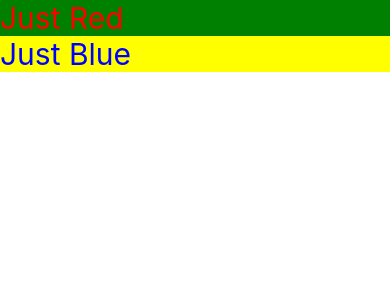
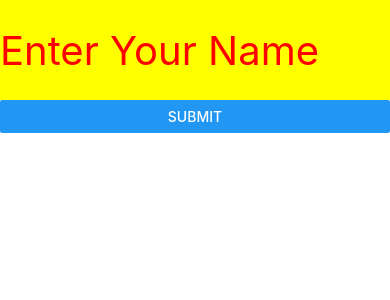
Before and after one commit to heyitsuzair/react-native-start, a React Native app: screen / in a window 390 px wide. Shown: the top 300 px of the page. Built offline with nearby package versions, Linux system fonts and the light colour scheme.

Commit message:
Text Input

```diff
--- a/App.js
+++ b/App.js
@@ -8,28 +8,30 @@
 
 import React from 'react';
 import {Text, View, StyleSheet} from 'react-native';
+import TextInputComp from './components/TextInput';
 
 const App = () => {
   return (
     <View>
-      <Text style={[styles.red, styles.fonts]}>Just Red</Text>
-      <Text style={[styles.others, styles.fonts]}>Just Blue</Text>
+      {/* <Text style={[styles.red, styles.fonts]}>Just Red</Text>
+      <Text style={[styles.others, styles.fonts]}>Just Blue</Text> */}
+      <TextInputComp />
     </View>
   );
 };
 
-const styles = StyleSheet.create({
-  red: {
-    color: 'red',
-    backgroundColor: 'green',
-  },
-  fonts: {
-    fontSize: 30,
-  },
-  others: {
-    color: 'blue',
-    backgroundColor: 'yellow',
-  },
-});
+// const styles = StyleSheet.create({
+//   red: {
+//     color: 'red',
+//     backgroundColor: 'green',
+//   },
+//   fonts: {
+//     fontSize: 30,
+//   },
+//   others: {
+//     color: 'blue',
+//     backgroundColor: 'yellow',
+//   },
+// });
 
 export default App;
--- /dev/null
+++ b/components/TextInput.js
@@ -0,0 +1,32 @@
+/* eslint-disable no-alert */
+import React, {useState} from 'react';
+import {View, TextInput, Text, Button} from 'react-native';
+export default function TextInputComp() {
+  const [value, setValue] = useState();
+
+  const handleOnChange = e => {
+    setValue(e);
+  };
+
+  const handleOnPress = () => {
+    alert(value);
+  };
+
+  return (
+    <View>
+      <Text>{value}</Text>
+      <TextInput
+        placeholder="Enter Your Name"
+        value={value}
+        onChangeText={e => handleOnChange(e)}
+        style={{
+          height: 100,
+          fontSize: 40,
+          color: 'red',
+          backgroundColor: 'yellow',
+        }}
+      />
+      <Button title="Submit" onPress={() => handleOnPress()} />
+    </View>
+  );
+}
```
